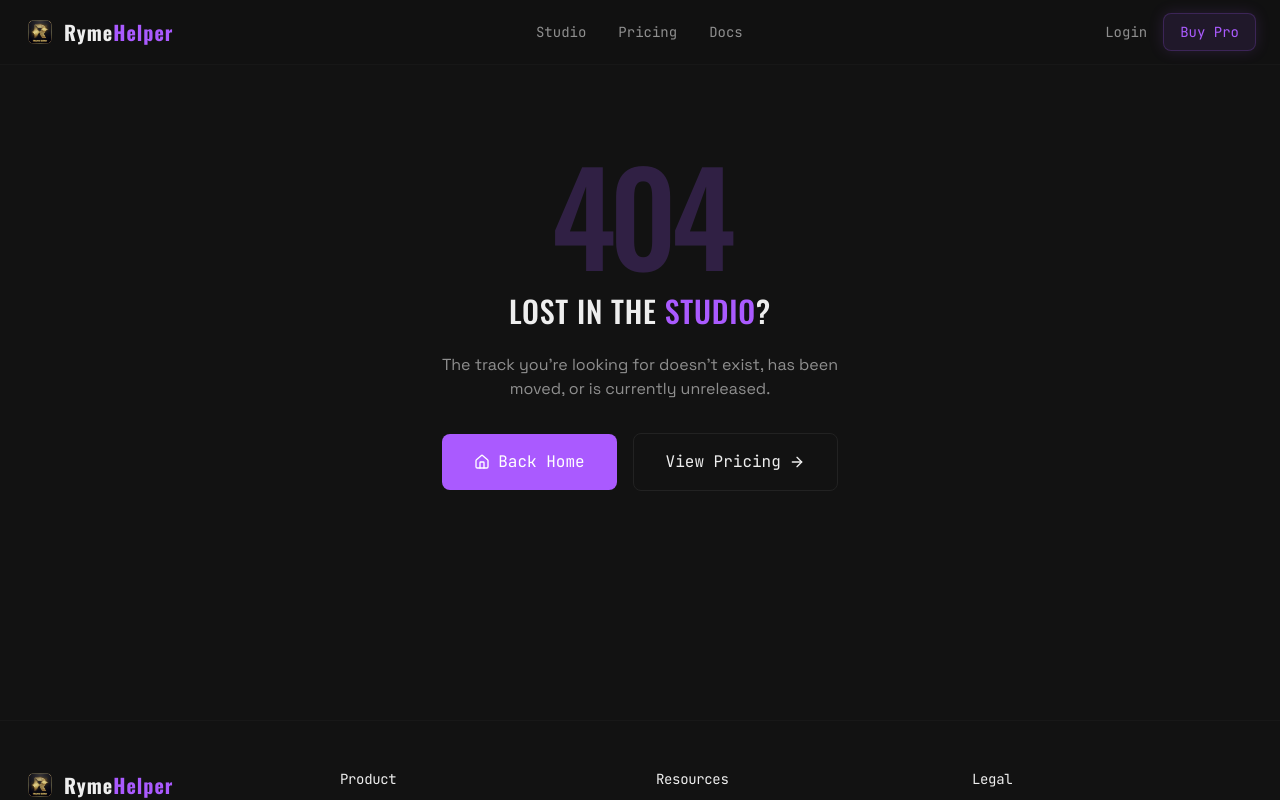
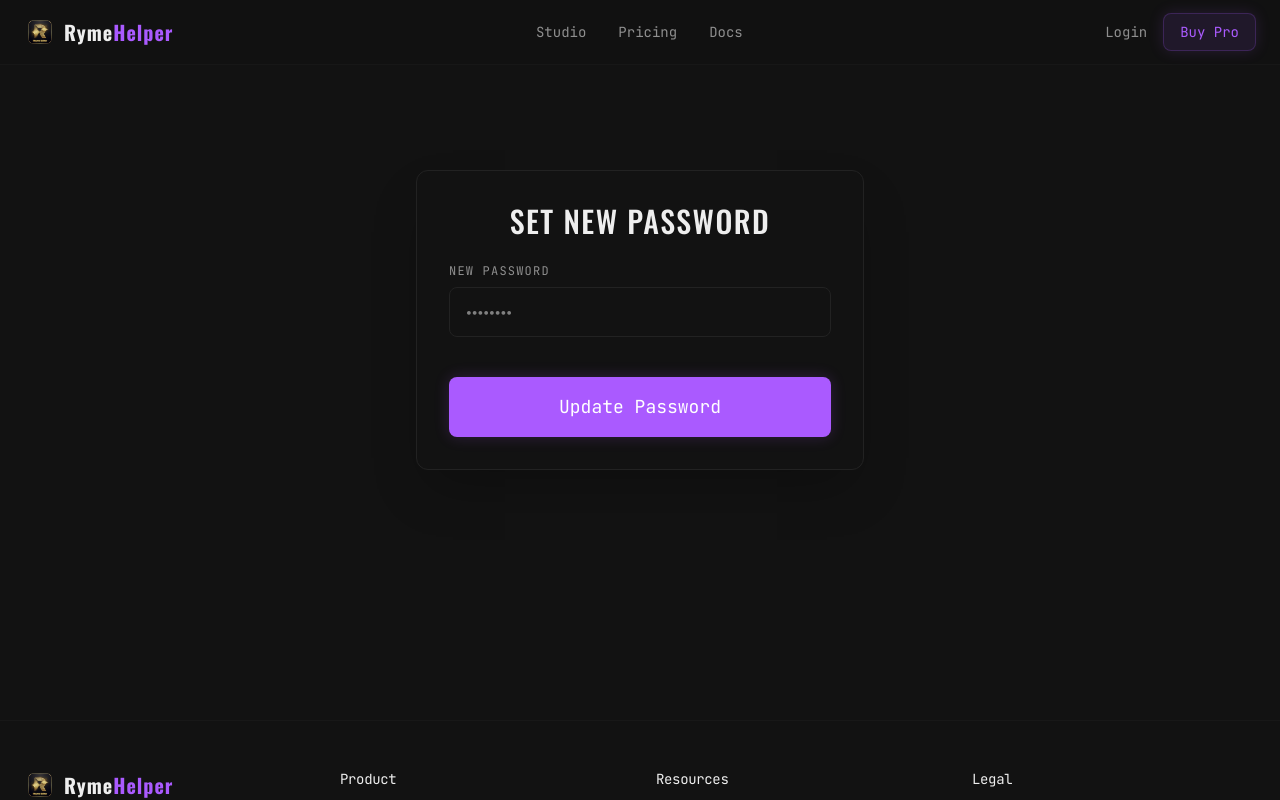
Before and after one commit to xavitje/RhymeHelper, a React (Vite) app: page /reset-password in a window 1280 px wide. Shown: the top 800 px of the page. Built offline with nearby package versions, Linux system fonts and the light colour scheme.

Commit message:
reset ww

```diff
--- a/src/App.tsx
+++ b/src/App.tsx
@@ -4,6 +4,7 @@ import Footer from './components/Footer';
 import Home from './pages/Home';
 import Pricing from './pages/Pricing';
 import Login from './pages/Login';
+import ResetPassword from './pages/ResetPassword';
 import { HelmetProvider } from 'react-helmet-async';
 import Dashboard from './pages/Dashboard';
 import Account from './pages/Account';
@@ -23,6 +24,7 @@ function App() {
             <Route path="/" element={<Home />} />
             <Route path="/pricing" element={<Pricing />} />
             <Route path="/login" element={<Login />} />
+            <Route path="/reset-password" element={<ResetPassword />} />
             <Route path="/dashboard" element={<Dashboard />} />
             <Route path="/account" element={<Account />} />
             <Route path="/thank-you" element={<ThankYou />} />
--- a/src/pages/Login.tsx
+++ b/src/pages/Login.tsx
@@ -8,6 +8,7 @@ export default function Login() {
   const [email, setEmail] = useState('');
   const [password, setPassword] = useState('');
   const [isSignUp, setIsSignUp] = useState(false);
+  const [isForgotPassword, setIsForgotPassword] = useState(false);
   const [loading, setLoading] = useState(false);
   const [message, setMessage] = useState({ type: '', text: '' });
   const navigate = useNavigate();
@@ -24,7 +25,13 @@ export default function Login() {
     setMessage({ type: '', text: '' });
 
     try {
-      if (isSignUp) {
+      if (isForgotPassword) {
+        const { error } = await supabase.auth.resetPasswordForEmail(email, {
+          redirectTo: `${window.location.origin}/reset-password`,
+        });
+        if (error) throw error;
+        setMessage({ type: 'success', text: 'Password reset link sent! Check your email.' });
+      } else if (isSignUp) {
         const { error } = await supabase.auth.signUp({ email, password });
         if (error) throw error;
         setMessage({ type: 'success', text: 'Check your email for the confirmation link!' });
@@ -49,7 +56,7 @@ export default function Login() {
         transition={{ duration: 0.4 }}
       >
         <h2 className="text-3xl font-display uppercase tracking-wider mb-6 text-center">
-          {isSignUp ? 'Create Studio Pass' : 'Enter Studio'}
+          {isForgotPassword ? 'Reset Password' : (isSignUp ? 'Create Studio Pass' : 'Enter Studio')}
         </h2>
 
         {message.text && (
@@ -70,6 +77,7 @@ export default function Login() {
               placeholder="producer@studio.com"
             />
           </div>
+          {!isForgotPassword && (
             <div>
               <label className="block font-mono text-xs text-muted-foreground mb-2 uppercase tracking-widest">Password</label>
               <input
@@ -81,16 +89,39 @@ export default function Login() {
                 placeholder="••••••••"
               />
             </div>
+          )}
+
+          {!isForgotPassword && !isSignUp && (
+            <div className="flex justify-end">
+              <button
+                type="button"
+                onClick={() => setIsForgotPassword(true)}
+                className="text-xs text-muted-foreground hover:text-primary transition-colors focus:outline-none"
+              >
+                Forgot Password?
+              </button>
+            </div>
+          )}
+
           <button
             type="submit"
             disabled={loading}
             className="w-full py-4 bg-primary text-white font-mono text-lg rounded-md hover:bg-primary/90 transition-all disabled:opacity-50 disabled:cursor-not-allowed shadow-[0_0_15px_rgba(168,85,247,0.2)] mt-6"
           >
-            {loading ? 'Authenticating...' : (isSignUp ? 'Sign Up' : 'Login')}
+            {loading ? 'Processing...' : (isForgotPassword ? 'Send Reset Link' : (isSignUp ? 'Sign Up' : 'Login'))}
           </button>
         </form>
 
         <div className="mt-8 text-center text-sm font-sans text-muted-foreground border-t border-border/50 pt-6">
+          {isForgotPassword ? (
+            <button
+              onClick={() => setIsForgotPassword(false)}
+              className="text-primary hover:underline focus:outline-none"
+            >
+              Back to Login
+            </button>
+          ) : (
+            <>
               {isSignUp ? 'Already have access?' : "Don't have a pass yet?"}{' '}
               <button
                 onClick={() => setIsSignUp(!isSignUp)}
@@ -98,6 +129,8 @@ export default function Login() {
               >
                 {isSignUp ? 'Login' : 'Sign Up'}
               </button>
+            </>
+          )}
         </div>
       </motion.div>
     </div>
--- /dev/null
+++ b/src/pages/ResetPassword.tsx
@@ -0,0 +1,83 @@
+import { useState, useEffect } from 'react';
+import { useNavigate } from 'react-router-dom';
+import { supabase } from '../lib/supabaseClient';
+import { motion } from 'framer-motion';
+import { sanitize } from '../lib/sanitize';
+
+export default function ResetPassword() {
+  const [password, setPassword] = useState('');
+  const [loading, setLoading] = useState(false);
+  const [message, setMessage] = useState({ type: '', text: '' });
+  const navigate = useNavigate();
+
+  useEffect(() => {
+    // Check if the user is already signed in or has a valid recovery token in the URL
+    supabase.auth.onAuthStateChange(async (event) => {
+      if (event == "PASSWORD_RECOVERY") {
+        // Ready to reset password
+      }
+    });
+  }, []);
+
+  const handleResetPassword = async (e: React.FormEvent) => {
+    e.preventDefault();
+    setLoading(true);
+    setMessage({ type: '', text: '' });
+
+    try {
+      const { error } = await supabase.auth.updateUser({ password });
+      if (error) throw error;
+      setMessage({ type: 'success', text: 'Password successfully updated!' });
+      setTimeout(() => {
+        navigate('/login');
+      }, 3000);
+    } catch (error: any) {
+      setMessage({ type: 'error', text: error.message || 'An error occurred' });
+    } finally {
+      setLoading(false);
+    }
+  };
+
+  return (
+    <div className="min-h-[80vh] flex items-center justify-center px-6">
+      <motion.div
+        className="w-full max-w-md bg-muted/5 border border-border p-8 rounded-xl shadow-2xl"
+        initial={{ opacity: 0, scale: 0.95 }}
+        animate={{ opacity: 1, scale: 1 }}
+        transition={{ duration: 0.4 }}
+      >
+        <h2 className="text-3xl font-display uppercase tracking-wider mb-6 text-center">
+          Set New Password
+        </h2>
+
+        {message.text && (
+          <div className={`p-4 rounded-md mb-6 font-mono text-sm ${message.type === 'error' ? 'bg-red-500/10 text-red-400 border border-red-500/20' : 'bg-[#22c55e]/10 text-[#22c55e] border border-[#22c55e]/20'}`}>
+            {message.text}
+          </div>
+        )}
+
+        <form onSubmit={handleResetPassword} className="space-y-4">
+          <div>
+            <label className="block font-mono text-xs text-muted-foreground mb-2 uppercase tracking-widest">New Password</label>
+            <input
+              type="password"
+              required
+              value={password}
+              onChange={(e) => setPassword(sanitize(e.target.value))}
+              className="w-full bg-background border border-border rounded-md px-4 py-3 text-foreground focus:outline-none focus:border-primary transition-colors font-sans"
+              placeholder="••••••••"
+            />
+          </div>
+
+          <button
+            type="submit"
+            disabled={loading}
+            className="w-full py-4 bg-primary text-white font-mono text-lg rounded-md hover:bg-primary/90 transition-all disabled:opacity-50 disabled:cursor-not-allowed shadow-[0_0_15px_rgba(168,85,247,0.2)] mt-6"
+          >
+            {loading ? 'Updating...' : 'Update Password'}
+          </button>
+        </form>
+      </motion.div>
+    </div>
+  );
+}
```
Lines whose indentation alone changed are shown as unchanged.
